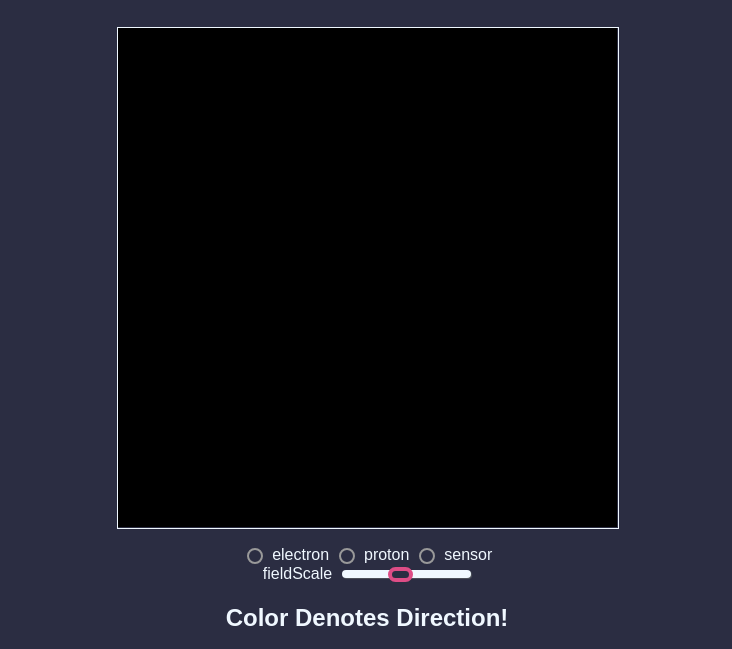
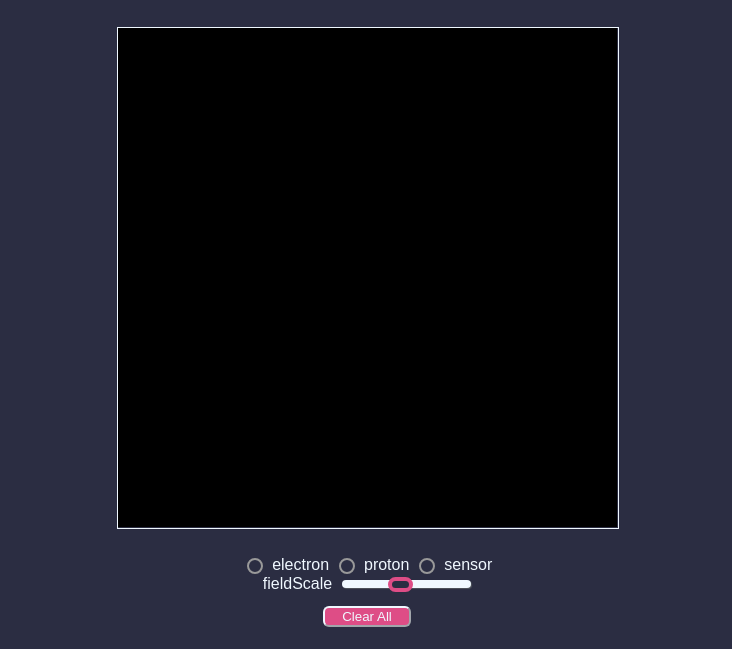
Before and after one commit to satrams/efield-visualization, a plain HTML site: page index.html in a window 1280 px wide. Shown: the part 111-760 px from the top of the page, without its empty margins (273-1005 px from the left). Drawn offline with Linux system fonts and the light colour scheme.

Commit message:
added clear all button

```diff
--- a/index.html
+++ b/index.html
@@ -16,7 +16,8 @@
             <canvas id="sensorCanvas" width="500" height="500"
                 style="position:absolute; top: 0px; left: 0px; border:1px solid var(--main-color-light)"></canvas>
         </div>
-        <div style="margin: 10px auto; display:inline">
+        <div>
+            <div style="margin: 10px auto; display:inline-flex; flex-direction: column; vertical-align:middle;">
                 <div>
                     <input type="radio" id="electron" name="object" value="electron">
                     <label for="electron">electron</label>
@@ -28,6 +29,8 @@
                 <div style="display: inline-flex; margin: 0px auto; vertical-align:middle; text-align: center; align-items:center; justify-content: center;">
                     <label for="Field Scale">fieldScale</label>
                     <input style="margin-left:10px" type="range" min="1000" max="10000" value="5000" id="fieldScale" oninput="setScale()">
+                </div>
+                <button onclick="clearAll()">Clear All</button>
             </div>
         </div>
         <h2>Color Denotes Direction!</h2>
--- a/main.js
+++ b/main.js
@@ -449,3 +449,10 @@ function setScale() {
     gl.uniform1f(fieldScaleUniform, document.getElementById("fieldScale").value);
     render();
 }
+
+function clearAll() {
+    electronsLength = 0;
+    protonsLength = 0;
+    sensorsLength = 0;
+    render();
+}
--- a/styles.css
+++ b/styles.css
@@ -14,6 +14,18 @@ body {
     margin-right: 20%;
     color: var(--text-color);
     background-color: var(--background-color-light);
+}
+
+button {
+  background-color: var(--highlight-color);
+  border-color: var(--main-color-light);
+  color: var(--main-color-light);
+  border-radius: 6px;
+  margin-top: 5%;
+  margin-left:auto;
+  margin-right:auto;
+  width:35%;
+  height:30%;
 }
 
 input[type='radio'] {
```
Lines whose indentation alone changed are shown as unchanged.
